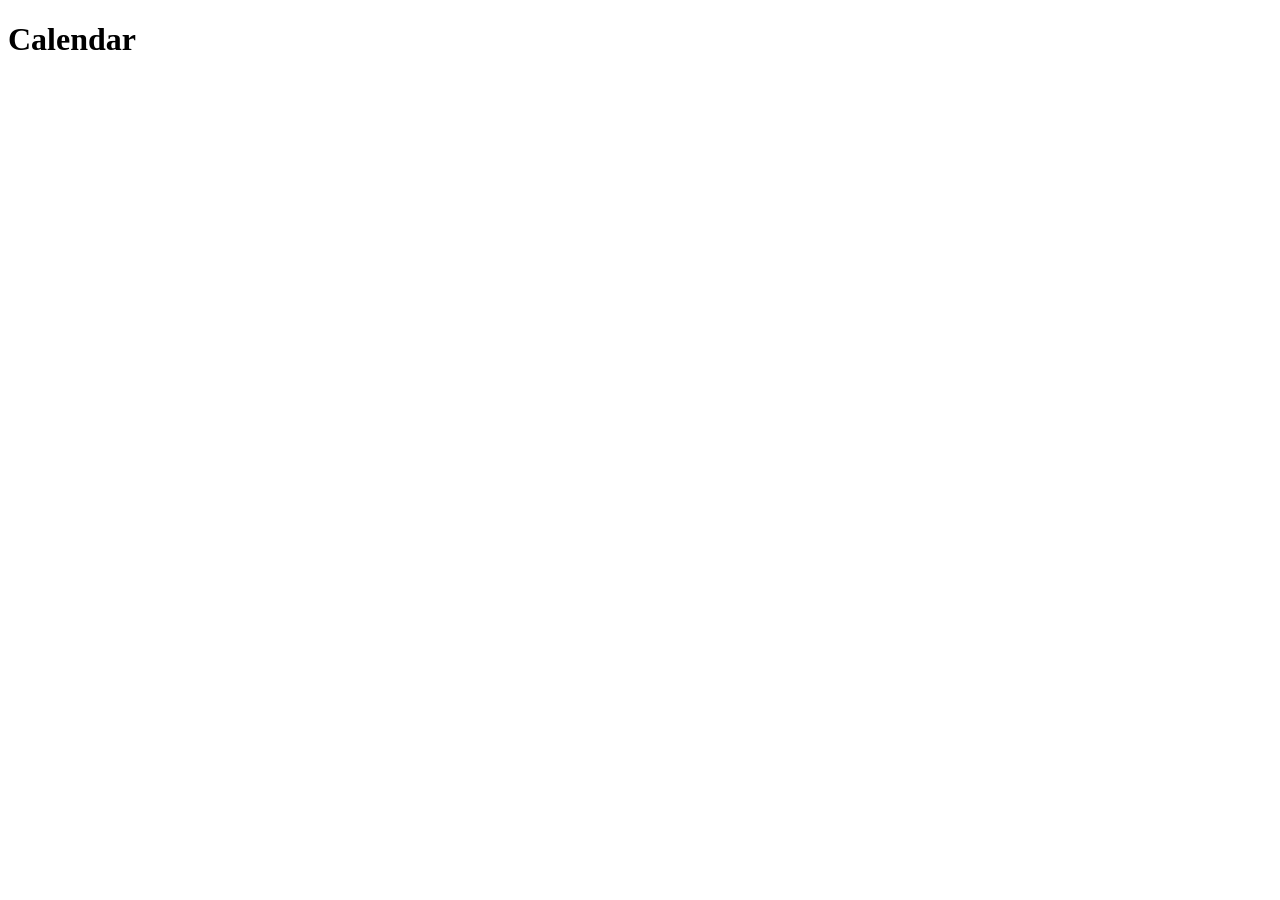
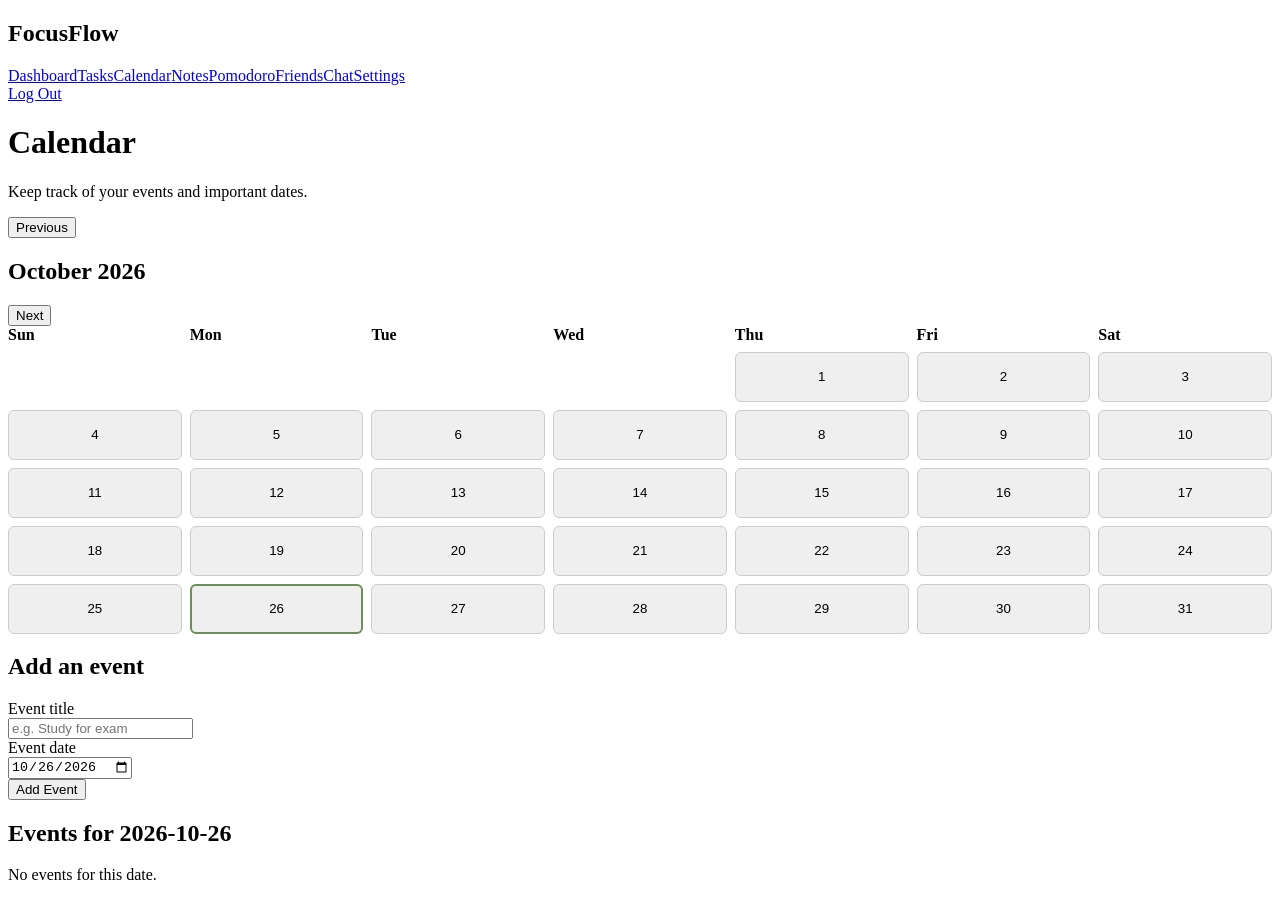
Before and after one commit to brageemah-web/FocusFlow, a React (Vite) app in the folder Frontend/FocusFlow/: page /calendar in a window 1280 px wide. Before the commit the page ends 800 px from the top, so only its background shows below. Built offline with nearby package versions, Linux system fonts and the light colour scheme.

Commit message:
Add calendar with month navigation

```diff
--- a/Frontend/FocusFlow/src/pages/Calendar.jsx
+++ b/Frontend/FocusFlow/src/pages/Calendar.jsx
@@ -1,6 +1,213 @@
+import {useState} from "react";
+import Navigation from "../components/Navigation";
+
 function Calendar(){
-    return(
-        <h1>Calendar</h1>
+    const today = new Date();
+    const [currentMonth, setCurrentMonth] = useState(
+        new Date(today.getFullYear(), today.getMonth(),1)
+    );
+
+    const [selectedDate, setSelectedDate] = useState(
+        today.toISOString().split("T")[0]
+    );
+
+    const [eventTitle, setEventTitle] = useState("");
+    const [events, setEvents] = useState([]);
+
+    const monthName = currentMonth.toLocaleString("en-Za", {
+        month : "long",
+        year : "numeric",
+    });
+
+    const firstDay = new Date(
+        currentMonth.getFullYear(),
+        currentMonth.getMonth(),
+        1
+    ).getDay();
+
+    const daysInMonth = new Date(
+        currentMonth.getFullYear(),
+        currentMonth.getMonth() + 1,
+        0
+    ).getDate();
+
+    const changeMonth = (amount) => {
+        setCurrentMonth(
+            new Date(
+                currentMonth.getFullYear(),
+                currentMonth.getMonth() + amount,
+                1
+            )
+        );
+    };
+
+    const addEvent = (e) => {
+        e.preventDefault();
+
+        if (eventTitle.trim() === "" || !selectedDate) {
+            return;
+        }
+
+        const newEvent = {
+            id: Date.now(),
+            title: eventTitle.trim(),
+            date: selectedDate,
+        };
+
+        setEvents((currentEvents) => [...currentEvents, newEvent]);
+        setEventTitle("");
+    };
+
+    const deleteEvent = (id) => {
+        setEvents((currentEvents) =>
+            currentEvents.filter((event) => event.id !== id)
+        );
+    };
+
+    const selectedEvents = events.filter(
+        (event) => event.date === selectedDate
+    );
+
+    return (
+        <>
+            <Navigation />
+
+            <main>
+                <h1>Calendar</h1>
+                <p>Keep track of your events and important dates.</p>
+
+                <section>
+                    <button
+                        type="button"
+                        onClick={() => changeMonth(-1)}
+                    >
+                        Previous
+                    </button>
+
+                    <h2>{monthName}</h2>
+
+                    <button
+                        type="button"
+                        onClick={() => changeMonth(1)}
+                    >
+                        Next
+                    </button>
+                </section>
+
+                <section>
+                    <div
+                        style={{
+                            display: "grid",
+                            gridTemplateColumns: "repeat(7, 1fr)",
+                            gap: "8px",
+                        }}
+                    >
+                        {["Sun", "Mon", "Tue", "Wed", "Thu", "Fri", "Sat"].map(
+                            (day) => (
+                                <strong key={day}>{day}</strong>
+                            )
+                        )}
+
+                        {Array.from(
+                            { length: firstDay },
+                            (_, index) => (
+                                <div key={`empty-${index}`} />
+                            )
+                        )}
+
+                        {Array.from(
+                            { length: daysInMonth },
+                            (_, index) => {
+                                const day = index + 1;
+
+                                const dateString = [
+                                    currentMonth.getFullYear(),
+                                    String(currentMonth.getMonth() + 1).padStart(2, "0"),
+                                    String(day).padStart(2, "0"),
+                                ].join("-");
+
+                                const hasEvents = events.some(
+                                    (event) => event.date === dateString
+                                );
+
+                                return (
+                                    <button
+                                        key={dateString}
+                                        type="button"
+                                        onClick={() => setSelectedDate(dateString)}
+                                        style={{
+                                            minHeight: "50px",
+                                            border:
+                                                selectedDate === dateString
+                                                    ? "2px solid #6b8e5a"
+                                                    : "1px solid #ccc",
+                                            borderRadius: "6px",
+                                        }}
+                                    >
+                                        {day}
+                                        {hasEvents && <span> •</span>}
+                                    </button>
+                                );
+                            }
+                        )}
+                    </div>
+                </section>
+
+                <section>
+                    <h2>Add an event</h2>
+
+                    <form onSubmit={addEvent}>
+                        <label htmlFor="eventTitle">Event title</label><br/>
+
+                        <input
+                            id="eventTitle"
+                            type="text"
+                            value={eventTitle}
+                            onChange={(e) => setEventTitle(e.target.value)}
+                            placeholder="e.g. Study for exam"
+                            required
+                        /><br/>
+
+                        <label htmlFor="eventDate">Event date</label><br/>
+
+                        <input
+                            id="eventDate"
+                            type="date"
+                            value={selectedDate}
+                            onChange={(e) => setSelectedDate(e.target.value)}
+                            required
+                        /><br/>
+
+                        <button type="submit">Add Event</button>
+                    </form>
+                </section>
+
+                <section>
+                    <h2>
+                        Events for {selectedDate}
+                    </h2>
+
+                    {selectedEvents.length === 0 ? (
+                        <p>No events for this date.</p>
+                    ) : (
+                        <ul>
+                            {selectedEvents.map((event) => (
+                                <li key={event.id}>
+                                    {event.title}{" "}
+                                    <button
+                                        type="button"
+                                        onClick={() => deleteEvent(event.id)}
+                                    >
+                                        Delete
+                                    </button>
+                                </li>
+                            ))}
+                        </ul>
+                    )}
+                </section>
+            </main>
+        </>
     );
 }
-export default Calendar
+
+export default Calendar;
```
